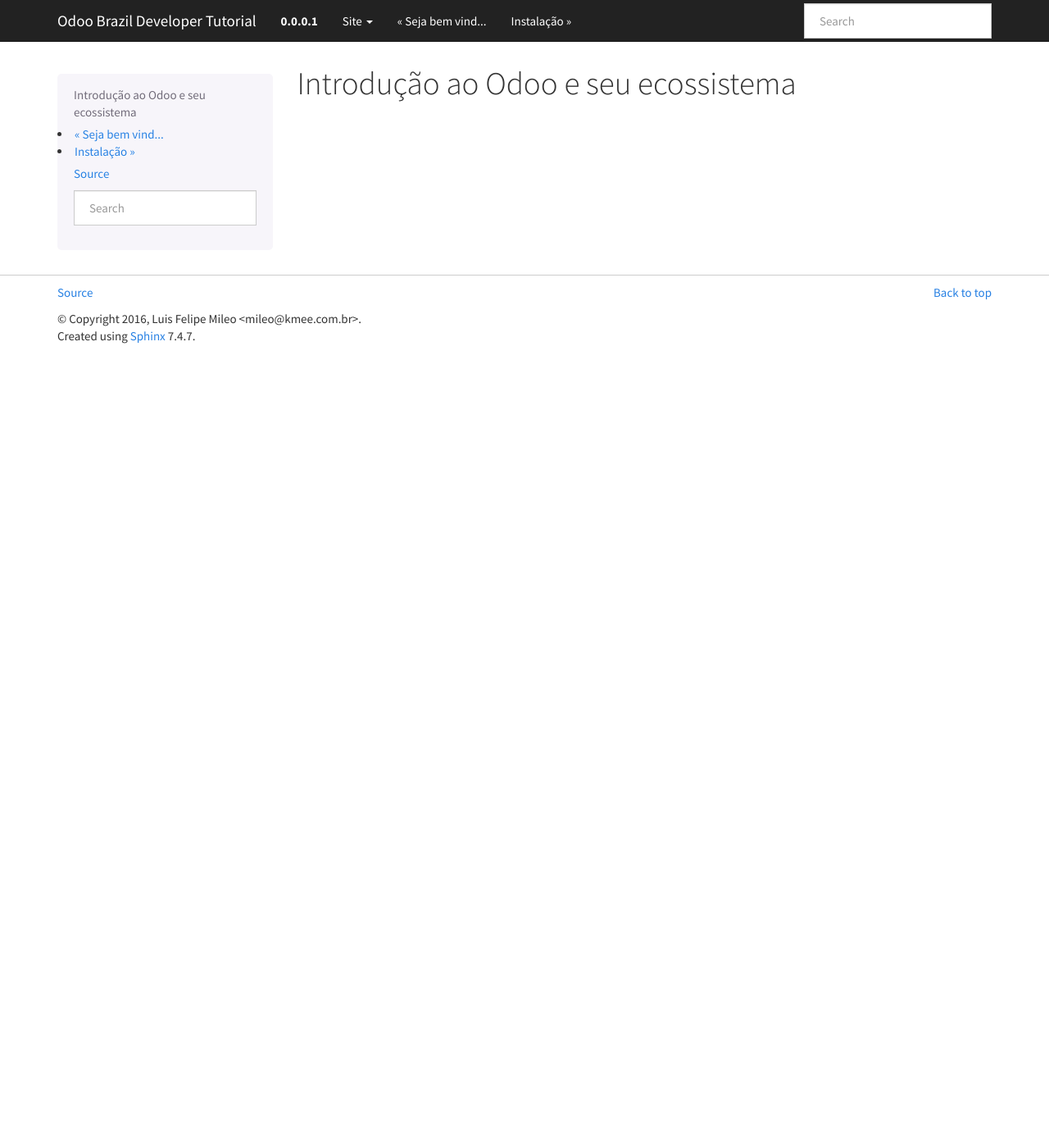
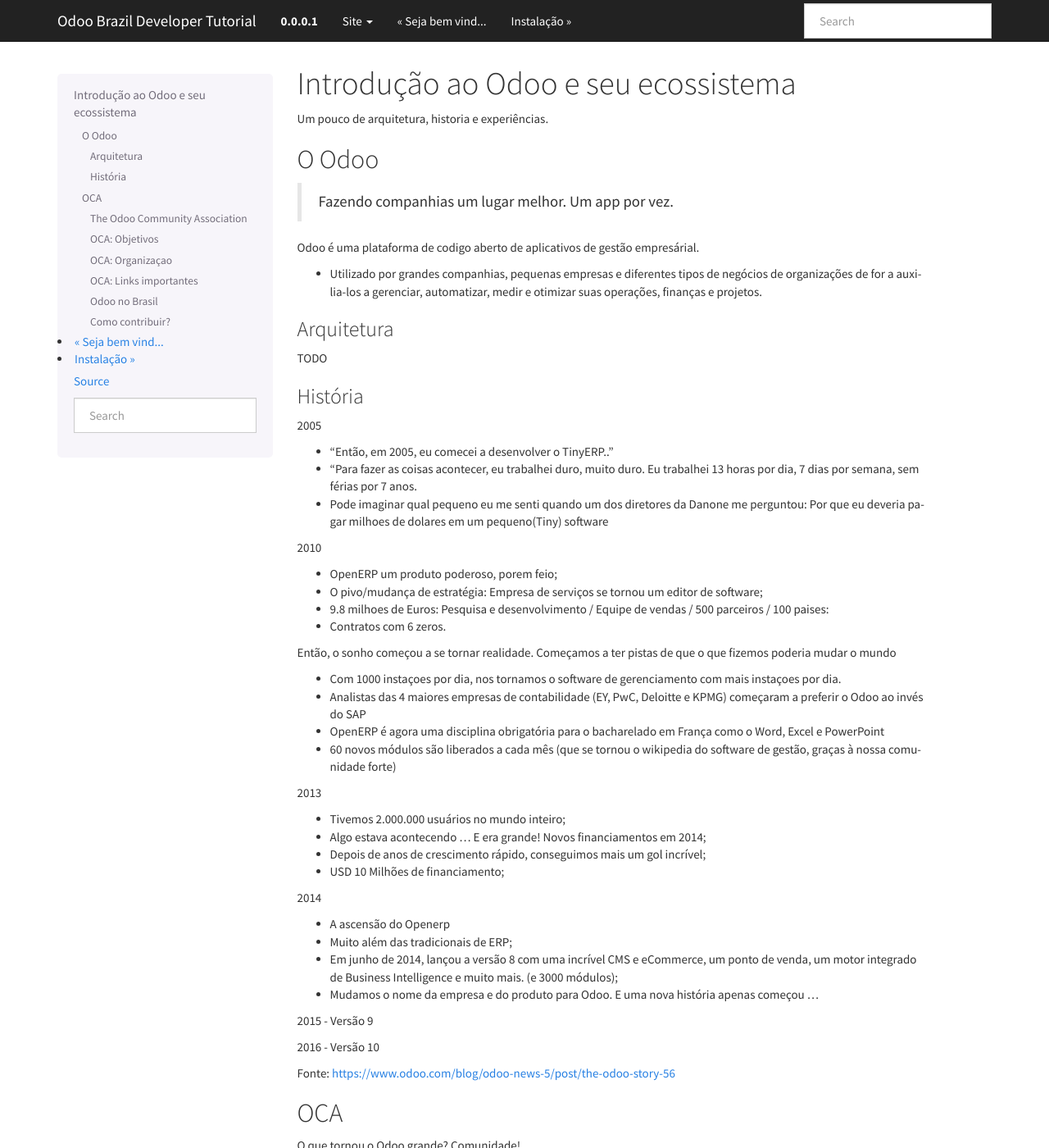
Before and after one commit to odoo-brazil/odoo-developer-tutorial, a Sphinx documentation site: the page built from docs/source/ecosystem.rst, in a window 1280 px wide and 1400 px high. Shown: the whole window at 82% size. Built offline with Sphinx 7.4.7, drawn with Linux system fonts in a browser that asks for light colours; some of the changed text lies outside the part shown.

Commit message:
[NEW] Documentation

```diff
--- a/docs/source/ecosystem.rst
+++ b/docs/source/ecosystem.rst
@@ -1,2 +1,135 @@
 Introdução ao Odoo e seu ecossistema
 ====================================
+
+Um pouco de arquitetura, historia e experiências.
+
+O Odoo
+------
+    Fazendo companhias um lugar melhor. Um app por vez.
+
+Odoo é uma plataforma de codigo aberto de aplicativos de gestão empresárial.
+
+- Utilizado por grandes companhias, pequenas empresas e diferentes tipos de negócios de organizações de for a auxilia-los a gerenciar, automatizar, medir e otimizar suas operações, finanças e projetos.
+
+Arquitetura
+###########
+
+TODO
+
+História
+########
+
+2005
+
+- "Então, em 2005, eu comecei a desenvolver o TinyERP.."
+- "Para fazer as coisas acontecer, eu trabalhei duro, muito duro. Eu trabalhei 13 horas por dia, 7 dias por semana, sem férias por 7 anos.
+- Pode imaginar qual pequeno eu me senti quando um dos diretores da Danone me perguntou: Por que eu deveria pagar milhoes de dolares em um pequeno(Tiny) software
+
+2010
+
+- OpenERP um produto poderoso, porem feio;
+- O pivo/mudança de estratégia: Empresa de serviços se tornou um editor de software;
+- 9.8 milhoes de Euros: Pesquisa e desenvolvimento / Equipe de vendas / 500 parceiros / 100 paises:
+- Contratos com 6 zeros.
+
+Então, o sonho começou a se tornar realidade. Começamos a ter pistas de que o que fizemos poderia mudar o mundo
+
+- Com 1000 instaçoes por dia, nos tornamos o software de gerenciamento com mais instaçoes por dia.
+- Analistas das 4 maiores empresas de contabilidade (EY, PwC, Deloitte e KPMG) começaram a preferir o Odoo ao invés do SAP
+- OpenERP é agora uma disciplina obrigatória para o bacharelado em França como o Word, Excel e PowerPoint
+- 60 novos módulos são liberados a cada mês (que se tornou o wikipedia do software de gestão, graças à nossa comunidade forte)
+
+2013
+
+- Tivemos 2.000.000 usuários no mundo inteiro;
+- Algo estava acontecendo ... E era grande! Novos financiamentos em 2014;
+- Depois de anos de crescimento rápido, conseguimos mais um gol incrível;
+- USD 10 Milhões de financiamento;
+
+2014
+
+- A ascensão do Openerp
+- Muito além das tradicionais de ERP;
+- Em junho de 2014, lançou a versão 8 com uma incrível CMS e eCommerce, um ponto de venda, um motor integrado de Business Intelligence e muito mais. (e 3000 módulos);
+- Mudamos o nome da empresa e do produto para Odoo. E uma nova história apenas começou ...
+
+2015
+- Versão 9
+
+2016
+- Versão 10
+
+Fonte: https://www.odoo.com/blog/odoo-news-5/post/the-odoo-story-56
+
+OCA
+---
+
+O que tornou o Odoo grande? Comunidade!
+
+.. code::
+
+    # -*- coding: utf-8 -*-
+    # © 2016 Daniel Torres <daniel.torres@grupoidealcare.com.br>
+    #  License AGPL-3 - See http://www.gnu.org/licenses/agpl-3.0.html
+    # Import odoo community association
+    from oca import indio
+
+The Odoo Community Association
+##############################
+
+Associação da comunidade Odoo, ou OCA, é uma organização sem fins lucrativos
+cuja a missão é promover o uso generalizado do Odoo e apoiar o desenvolvimento
+colaborativo de recursos do Odoo.
+
+- Apoio finaneiro;
+- Suporte legal e organizacional a comunidade codigo aberto odoo;
+- Independente dos interesses da Odoo SA;
+
+OCA: Objetivos
+##############
+
+- Promover a colaboraçao
+- Coordernar
+- Defender os interesses
+- Divulgar o Odoo
+- Facilitar: Sinergia, colaboraçao e levantar fundos
+- Roadmaps, implementaçao
+
+
+OCA: Organizaçao
+################
+
+TODO
+
+OCA: Links importantes
+######################
+
+- OCA TWITTER; @odoocommunity @OCA_Bot
+- OCA lists: https://odoo-community.org/groups
+- OCA Membership: https://odoo-community.org/page/Membership
+- OCA lists: https://odoo-community.org/groups
+- Blog: https://odoo-community.org/blog/oca-news-1
+
+Odoo no Brasil
+##############
+
+- Localização Brasileira é mantida pela OCA;
+- Código: https://github.com/oca/l10n-brazil
+- Lista: https://www.odoo-community.org/groups/brazil-12
+
+
+Como contribuir?
+################
+
+    Talk is cheap, show me the code!
+
+-- Linus Torvalds
+
+1. Entenda as regras
+    - Odoo: https://github.com/odoo/odoo/wiki/Contributing
+    - OCA: https://odoo-community.org/page/review
+2. Siga as regras
+3. Faça pelos outros para que eles façam por voce;
+
+"Gaste o seu tempo de espera revendo as contribuições dos outros "[...] As coisas mais interessantes que aprendi sobre programação em geral e especificamente em Odoo era por ter o meu código revisto ou revendo o código de outras pessoas."
+-- Holger Brunn, membro da comunidade.
```
Also changed, not shown: docs/source/install.rst (+50 -0 lines).
